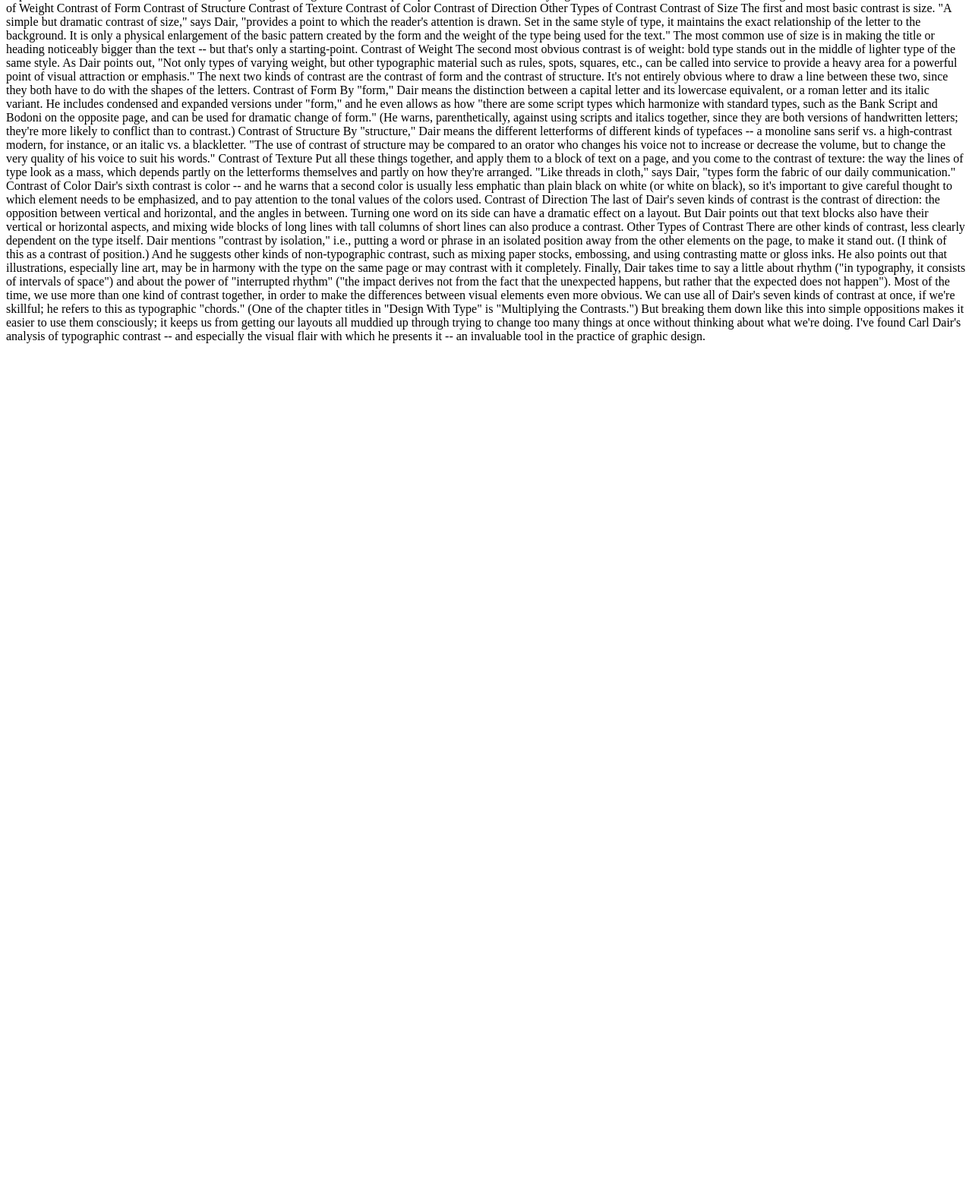
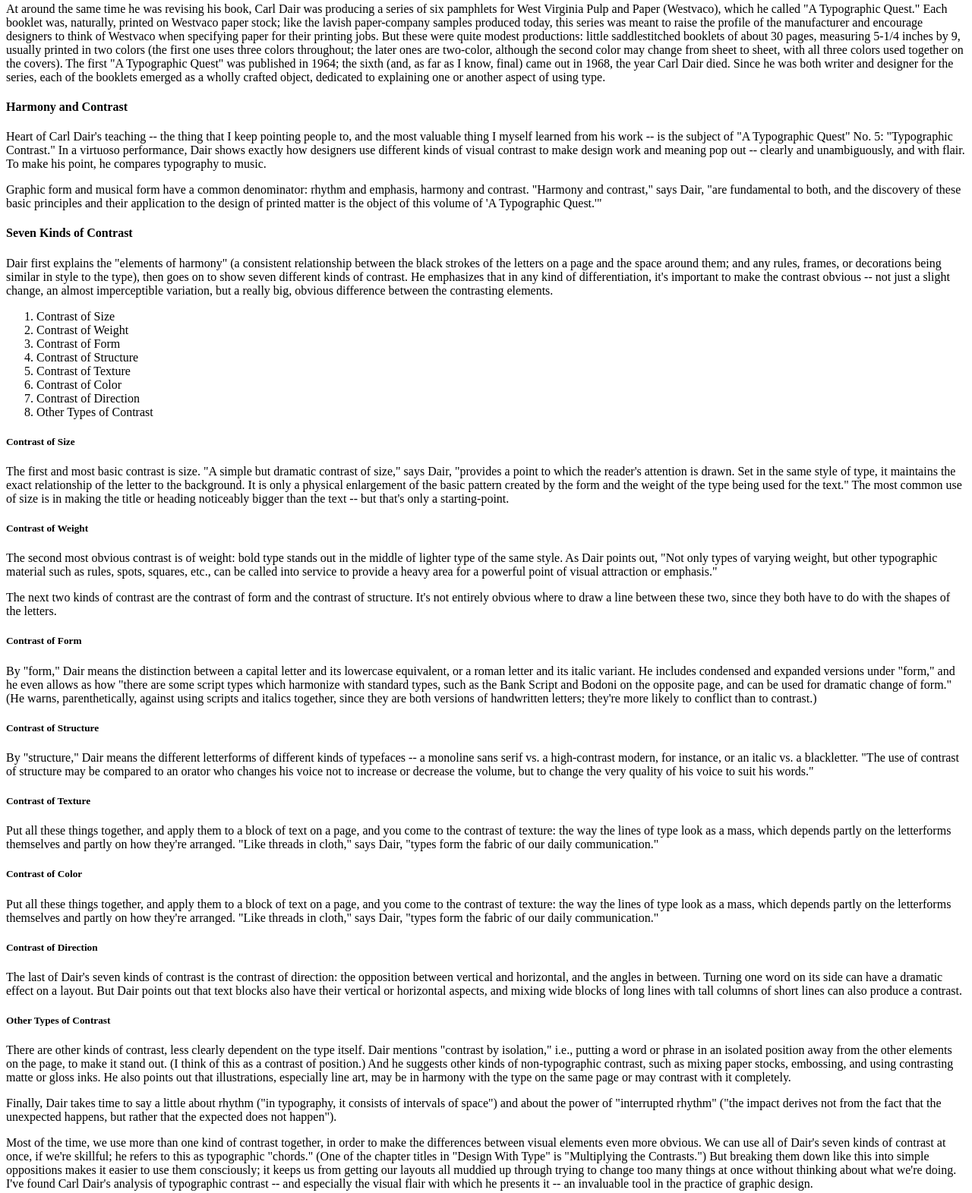
Before and after one commit to mizukinchi/mizuki-web-programing, a plain HTML site: page Assignment-02/index.html in a window 1280 px wide. Shown: the part 384-1955 px from the top of the page at 76% size. Before the commit the page ends 844 px from the top, so only its background shows below. Drawn offline with Linux system fonts and the light colour scheme.

Commit message:
modified file

```diff
--- a/Assignment-02/index.html
+++ b/Assignment-02/index.html
@@ -1,4 +1,3 @@
-assignment 02
 <!DOCTYPE html>
 <html lang="en">
     <head>
@@ -8,78 +7,80 @@ assignment 02
         <title>Webpage Title</title>
     </head>
     <body>
-        Seven Principles of Typographic Contrast
+        <h1>Seven Principles of Typographic Contrast</h1>
 
-        In a seminal booklet that he both designed and wrote, Carl Dair showed how in typography, as in music, harmony and contrast are the keys to composition.
+        <h2> a seminal booklet that he both designed and wrote, Carl Dair showed how in typography, as in music, harmony and contrast are the keys to composition.</h2>
 
-        Written by John D. Berry
+        <h3>Written by John D. Berry</h3>
 
-        The late Canadian typographer Carl Dair was one of the great typographic designers of the 1950s and 1960s, and he may have been the best of them all at explaining the nature of typography. In coordinated projects that he both wrote and designed, he managed to describe -- and show -- the ways in which manipulating and using type make typography happen.
+        <p>The late Canadian typographer Carl Dair was one of the great typographic designers of the 1950s and 1960s, and he may have been the best of them all at explaining the nature of typography. In coordinated projects that he both wrote and designed, he managed to describe -- and show -- the ways in which manipulating and using type make typography happen.</p>
 
-        Dair is the very epitome of what I mean when I say "typographer": someone who designs with type, not just a fancy typesetter, but someone who uses type, in all its variations, as the principle element of design. Since type carries meaning, the practice of typography requires a designer who cares about the words themselves. It requires someone who cares enough, and is skillful enough, to make the type express that meaning, rather than serve as simply eye-catching decoration.
+       <p> Dair is the very epitome of what I mean when I say "typographer": someone who designs with type, not just a fancy typesetter, but someone who uses type, in all its variations, as the principle element of design. Since type carries meaning, the practice of typography requires a designer who cares about the words themselves. It requires someone who cares enough, and is skillful enough, to make the type express that meaning, rather than serve as simply eye-catching decoration.</p>
 
-        Carl Dair's book "Design With Type" (originally published in 1952; revised and expanded in 1967) is deservedly still in print, even though the technology that he used and described has long been outdated. The practicalities of setting type in metal are no longer the practicalities we have to deal with; but the visual relationships between letters, which Dair showed and explained so graphically in his book, haven't changed at all. "Design With Type" is still one of the best handbooks available for learning how to do exactly what the title says: design with type.
+        <p>Carl Dair's book "Design With Type" (originally published in 1952; revised and expanded in 1967) is deservedly still in print, even though the technology that he used and described has long been outdated. The practicalities of setting type in metal are no longer the practicalities we have to deal with; but the visual relationships between letters, which Dair showed and explained so graphically in his book, haven't changed at all. "Design With Type" is still one of the best handbooks available for learning how to do exactly what the title says: design with type.</p>
 
-        At around the same time he was revising his book, Carl Dair was producing a series of six pamphlets for West Virginia Pulp and Paper (Westvaco), which he called "A Typographic Quest." Each booklet was, naturally, printed on Westvaco paper stock; like the lavish paper-company samples produced today, this series was meant to raise the profile of the manufacturer and encourage designers to think of Westvaco when specifying paper for their printing jobs. But these were quite modest productions: little saddlestitched booklets of about 30 pages, measuring 5-1/4 inches by 9, usually printed in two colors (the first one uses three colors throughout; the later ones are two-color, although the second color may change from sheet to sheet, with all three colors used together on the covers). The first "A Typographic Quest" was published in 1964; the sixth (and, as far as I know, final) came out in 1968, the year Carl Dair died. Since he was both writer and designer for the series, each of the booklets emerged as a wholly crafted object, dedicated to explaining one or another aspect of using type.
+        <p>At around the same time he was revising his book, Carl Dair was producing a series of six pamphlets for West Virginia Pulp and Paper (Westvaco), which he called "A Typographic Quest." Each booklet was, naturally, printed on Westvaco paper stock; like the lavish paper-company samples produced today, this series was meant to raise the profile of the manufacturer and encourage designers to think of Westvaco when specifying paper for their printing jobs. But these were quite modest productions: little saddlestitched booklets of about 30 pages, measuring 5-1/4 inches by 9, usually printed in two colors (the first one uses three colors throughout; the later ones are two-color, although the second color may change from sheet to sheet, with all three colors used together on the covers). The first "A Typographic Quest" was published in 1964; the sixth (and, as far as I know, final) came out in 1968, the year Carl Dair died. Since he was both writer and designer for the series, each of the booklets emerged as a wholly crafted object, dedicated to explaining one or another aspect of using type.</p>
 
-        Harmony and Contrast
+        <h4>Harmony and Contrast</h4>
 
-        The heart of Carl Dair's teaching -- the thing that I keep pointing people to, and the most valuable thing I myself learned from his work -- is the subject of "A Typographic Quest" No. 5: "Typographic Contrast." In a virtuoso performance, Dair shows exactly how designers use different kinds of visual contrast to make design work and meaning pop out -- clearly and unambiguously, and with flair. To make his point, he compares typography to music.
+        <p>Heart of Carl Dair's teaching -- the thing that I keep pointing people to, and the most valuable thing I myself learned from his work -- is the subject of "A Typographic Quest" No. 5: "Typographic Contrast." In a virtuoso performance, Dair shows exactly how designers use different kinds of visual contrast to make design work and meaning pop out -- clearly and unambiguously, and with flair. To make his point, he compares typography to music.</p>
 
-        Graphic form and musical form have a common denominator: rhythm and emphasis, harmony and contrast. "Harmony and contrast," says Dair, "are fundamental to both, and the discovery of these basic principles and their application to the design of printed matter is the object of this volume of 'A Typographic Quest.'"
+        <p>Graphic form and musical form have a common denominator: rhythm and emphasis, harmony and contrast. "Harmony and contrast," says Dair, "are fundamental to both, and the discovery of these basic principles and their application to the design of printed matter is the object of this volume of 'A Typographic Quest.'"</p>
 
-        Seven Kinds of Contrast
+        <h4>Seven Kinds of Contrast</h4>
 
-        Dair first explains the "elements of harmony" (a consistent relationship between the black strokes of the letters on a page and the space around them; and any rules, frames, or decorations being similar in style to the type), then goes on to show seven different kinds of contrast. He emphasizes that in any kind of differentiation, it's important to make the contrast obvious -- not just a slight change, an almost imperceptible variation, but a really big, obvious difference between the contrasting elements.
+       <p> Dair first explains the "elements of harmony" (a consistent relationship between the black strokes of the letters on a page and the space around them; and any rules, frames, or decorations being similar in style to the type), then goes on to show seven different kinds of contrast. He emphasizes that in any kind of differentiation, it's important to make the contrast obvious -- not just a slight change, an almost imperceptible variation, but a really big, obvious difference between the contrasting elements.</p>
 
-        Contrast of Size
-        Contrast of Weight
-        Contrast of Form
-        Contrast of Structure
-        Contrast of Texture
-        Contrast of Color
-        Contrast of Direction
-        Other Types of Contrast
+    <ol>
+        <li>Contrast of Size</li>
+        <li>Contrast of Weight</li>
+        <li>Contrast of Form</li>
+        <li>Contrast of Structure</li>
+        <li>Contrast of Texture</li>
+        <li>Contrast of Color</li>
+        <li>Contrast of Direction</li>
+        <li>Other Types of Contrast</li>
+    </ol>
 
-        Contrast of Size
+        <h5>Contrast of Size</h5>
 
-        The first and most basic contrast is size. "A simple but dramatic contrast of size," says Dair, "provides a point to which the reader's attention is drawn. Set in the same style of type, it maintains the exact relationship of the letter to the background. It is only a physical enlargement of the basic pattern created by the form and the weight of the type being used for the text." The most common use of size is in making the title or heading noticeably bigger than the text -- but that's only a starting-point.
+        <p>The first and most basic contrast is size. "A simple but dramatic contrast of size," says Dair, "provides a point to which the reader's attention is drawn. Set in the same style of type, it maintains the exact relationship of the letter to the background. It is only a physical enlargement of the basic pattern created by the form and the weight of the type being used for the text." The most common use of size is in making the title or heading noticeably bigger than the text -- but that's only a starting-point.</p>
 
-        Contrast of Weight
+        <h5>Contrast of Weight</h5>
 
-        The second most obvious contrast is of weight: bold type stands out in the middle of lighter type of the same style. As Dair points out, "Not only types of varying weight, but other typographic material such as rules, spots, squares, etc., can be called into service to provide a heavy area for a powerful point of visual attraction or emphasis."
+        <p>The second most obvious contrast is of weight: bold type stands out in the middle of lighter type of the same style. As Dair points out, "Not only types of varying weight, but other typographic material such as rules, spots, squares, etc., can be called into service to provide a heavy area for a powerful point of visual attraction or emphasis."</p>
 
-        The next two kinds of contrast are the contrast of form and the contrast of structure. It's not entirely obvious where to draw a line between these two, since they both have to do with the shapes of the letters.
+        <p>The next two kinds of contrast are the contrast of form and the contrast of structure. It's not entirely obvious where to draw a line between these two, since they both have to do with the shapes of the letters.</p>
 
 
-        Contrast of Form
-
+        <h5>Contrast of Form</h5>
         By "form," Dair means the distinction between a capital letter and its lowercase equivalent, or a roman letter and its italic variant. He includes condensed and expanded versions under "form," and he even allows as how "there are some script types which harmonize with standard types, such as the Bank Script and Bodoni on the opposite page, and can be used for dramatic change of form." (He warns, parenthetically, against using scripts and italics together, since they are both versions of handwritten letters; they're more likely to conflict than to contrast.)
 
-        Contrast of Structure
+        <h5>Contrast of Structure</h5>
 
-        By "structure," Dair means the different letterforms of different kinds of typefaces -- a monoline sans serif vs. a high-contrast modern, for instance, or an italic vs. a blackletter. "The use of contrast of structure may be compared to an orator who changes his voice not to increase or decrease the volume, but to change the very quality of his voice to suit his words."
+        <p>By "structure," Dair means the different letterforms of different kinds of typefaces -- a monoline sans serif vs. a high-contrast modern, for instance, or an italic vs. a blackletter. "The use of contrast of structure may be compared to an orator who changes his voice not to increase or decrease the volume, but to change the very quality of his voice to suit his words."</p>
 
-        Contrast of Texture
+        <h5>Contrast of Texture</h5>
 
-        Put all these things together, and apply them to a block of text on a page, and you come to the contrast of texture: the way the lines of type look as a mass, which depends partly on the letterforms themselves and partly on how they're arranged. "Like threads in cloth," says Dair, "types form the fabric of our daily communication."
+        <p>Put all these things together, and apply them to a block of text on a page, and you come to the contrast of texture: the way the lines of type look as a mass, which depends partly on the letterforms themselves and partly on how they're arranged. "Like threads in cloth," says Dair, "types form the fabric of our daily communication."</p>
 
+        <dif>
+        <h5>Contrast of Color</h5>
 
-        Contrast of Color
+        <p>Put all these things together, and apply them to a block of text on a page, and you come to the contrast of texture: the way the lines of type look as a mass, which depends partly on the letterforms themselves and partly on how they're arranged. "Like threads in cloth," says Dair, "types form the fabric of our daily communication."</p>
+    </dif>
 
-        Dair's sixth contrast is color -- and he warns that a second color is usually less emphatic than plain black on white (or white on black), so it's important to give careful thought to which element needs to be emphasized, and to pay attention to the tonal values of the colors used.
+        <h5>Contrast of Direction</h5>
 
-        Contrast of Direction
+        <p>The last of Dair's seven kinds of contrast is the contrast of direction: the opposition between vertical and horizontal, and the angles in between. Turning one word on its side can have a dramatic effect on a layout. But Dair points out that text blocks also have their vertical or horizontal aspects, and mixing wide blocks of long lines with tall columns of short lines can also produce a contrast.</p>
 
-        The last of Dair's seven kinds of contrast is the contrast of direction: the opposition between vertical and horizontal, and the angles in between. Turning one word on its side can have a dramatic effect on a layout. But Dair points out that text blocks also have their vertical or horizontal aspects, and mixing wide blocks of long lines with tall columns of short lines can also produce a contrast.
+        <h5>Other Types of Contrast</h5>
 
-        Other Types of Contrast
+        <p>There are other kinds of contrast, less clearly dependent on the type itself. Dair mentions "contrast by isolation," i.e., putting a word or phrase in an isolated position away from the other elements on the page, to make it stand out. (I think of this as a contrast of position.) And he suggests other kinds of non-typographic contrast, such as mixing paper stocks, embossing, and using contrasting matte or gloss inks. He also points out that illustrations, especially line art, may be in harmony with the type on the same page or may contrast with it completely.</p>
 
-        There are other kinds of contrast, less clearly dependent on the type itself. Dair mentions "contrast by isolation," i.e., putting a word or phrase in an isolated position away from the other elements on the page, to make it stand out. (I think of this as a contrast of position.) And he suggests other kinds of non-typographic contrast, such as mixing paper stocks, embossing, and using contrasting matte or gloss inks. He also points out that illustrations, especially line art, may be in harmony with the type on the same page or may contrast with it completely.
+        <p>Finally, Dair takes time to say a little about rhythm ("in typography, it consists of intervals of space") and about the power of "interrupted rhythm" ("the impact derives not from the fact that the unexpected happens, but rather that the expected does not happen").</p>
 
-        Finally, Dair takes time to say a little about rhythm ("in typography, it consists of intervals of space") and about the power of "interrupted rhythm" ("the impact derives not from the fact that the unexpected happens, but rather that the expected does not happen").
-
-        Most of the time, we use more than one kind of contrast together, in order to make the differences between visual elements even more obvious. We can use all of Dair's seven kinds of contrast at once, if we're skillful; he refers to this as typographic "chords." (One of the chapter titles in "Design With Type" is "Multiplying the Contrasts.") But breaking them down like this into simple oppositions makes it easier to use them consciously; it keeps us from getting our layouts all muddied up through trying to change too many things at once without thinking about what we're doing. I've found Carl Dair's analysis of typographic contrast -- and especially the visual flair with which he presents it -- an invaluable tool in the practice of graphic design.
+        <p>Most of the time, we use more than one kind of contrast together, in order to make the differences between visual elements even more obvious. We can use all of Dair's seven kinds of contrast at once, if we're skillful; he refers to this as typographic "chords." (One of the chapter titles in "Design With Type" is "Multiplying the Contrasts.") But breaking them down like this into simple oppositions makes it easier to use them consciously; it keeps us from getting our layouts all muddied up through trying to change too many things at once without thinking about what we're doing. I've found Carl Dair's analysis of typographic contrast -- and especially the visual flair with which he presents it -- an invaluable tool in the practice of graphic design.</p>
 
     </body>
 </html>
```
